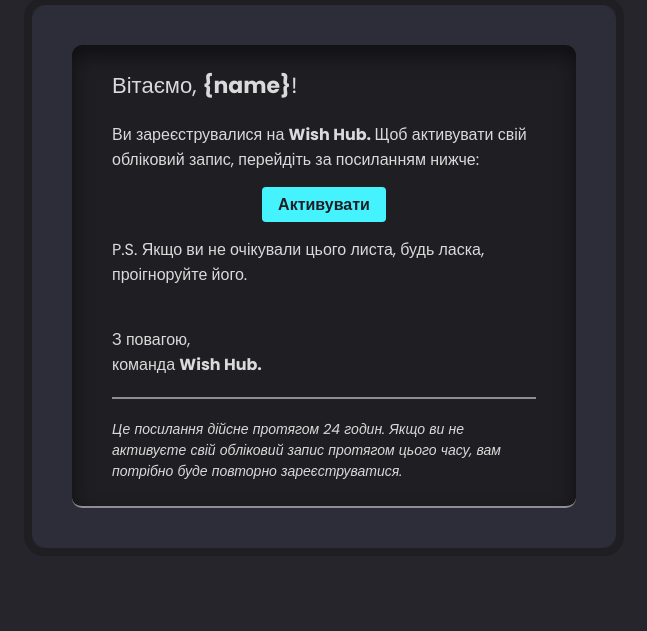
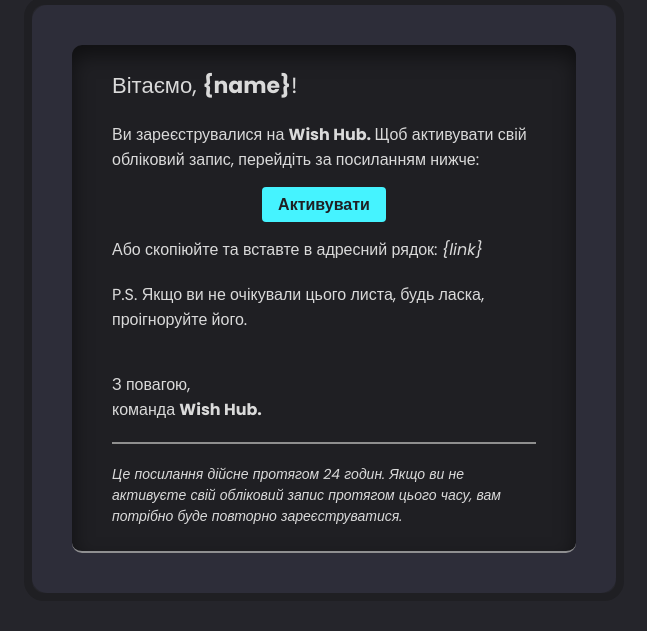
Before and after one commit to Kh-Ol-An/wish-hub-server, a website: page emails/activationEmail.html in a window 1280 px wide. Shown: the part 203-834 px from the top of the page, without its empty margins (316-963 px from the left). Before the commit the page ends 800 px from the top, so only its background shows below. Drawn offline with Linux system fonts and the light colour scheme.

Commit message:
fixed link

```diff
--- a/emails/activationEmail.html
+++ b/emails/activationEmail.html
@@ -353,6 +353,43 @@
 																	<!-- space divider -->
 																	<tr>
 																		<td
+																				align="left"
+																				style="
+																				padding: 0;
+																				min-height: 20px;
+																				height: 20px;
+																				max-height: 20px;
+																			"
+																		></td>
+																	</tr>
+
+																	<!-- Ви зареєструвалися -->
+																	<tr>
+																		<td align="left" style="padding: 0">
+																			<p
+																					style="
+																					margin-top: 0;
+																					margin-right: 0;
+																					margin-bottom: 0;
+																					margin-left: 0;
+																					font-size: 16px;
+																					font-family: Poppins, sans-serif;
+																					font-weight: 400;
+																					font-style: normal;
+																					color: #dadada;
+																				"
+																			>
+																				Або скопіюйте та вставте в адресний рядок:
+																				<span style="font-style: italic">
+																					{link}
+																				</span>
+																			</p>
+																		</td>
+																	</tr>
+
+																	<!-- space divider -->
+																	<tr>
+																		<td
 																			align="left"
 																			style="
 																				padding: 0;
--- a/services/mail-service.js
+++ b/services/mail-service.js
@@ -20,7 +20,7 @@
         await this.transporter.sendMail({
             from: process.env.SMTP_USER,
             to,
-            subject: `Активація облікового запису на ${process.env.CLIENT_URL}`,
+            subject: `Активація облікового запису на ${process.env.CLIENT_URL.replace('https://', '')}`,
             text: '',
             html: html.replace('{link}', link).replace('{name}', name)
         });
```
